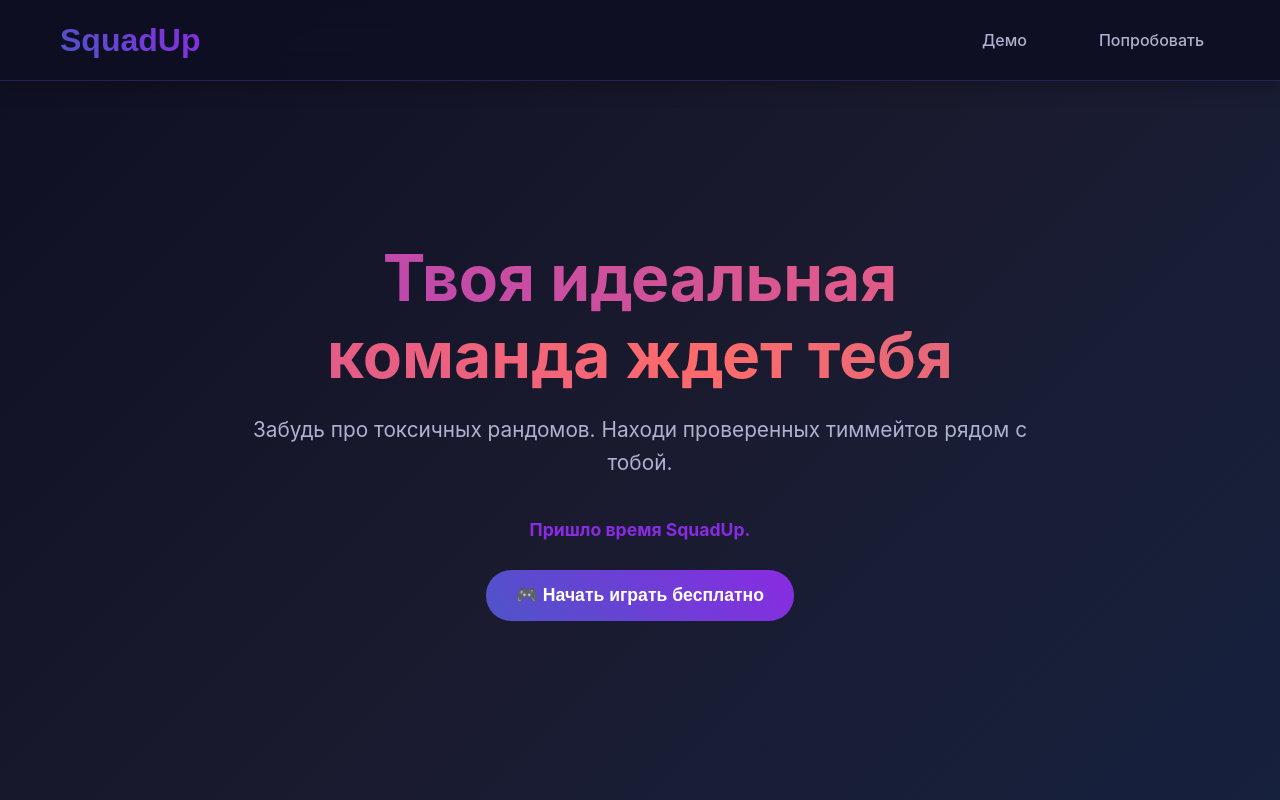
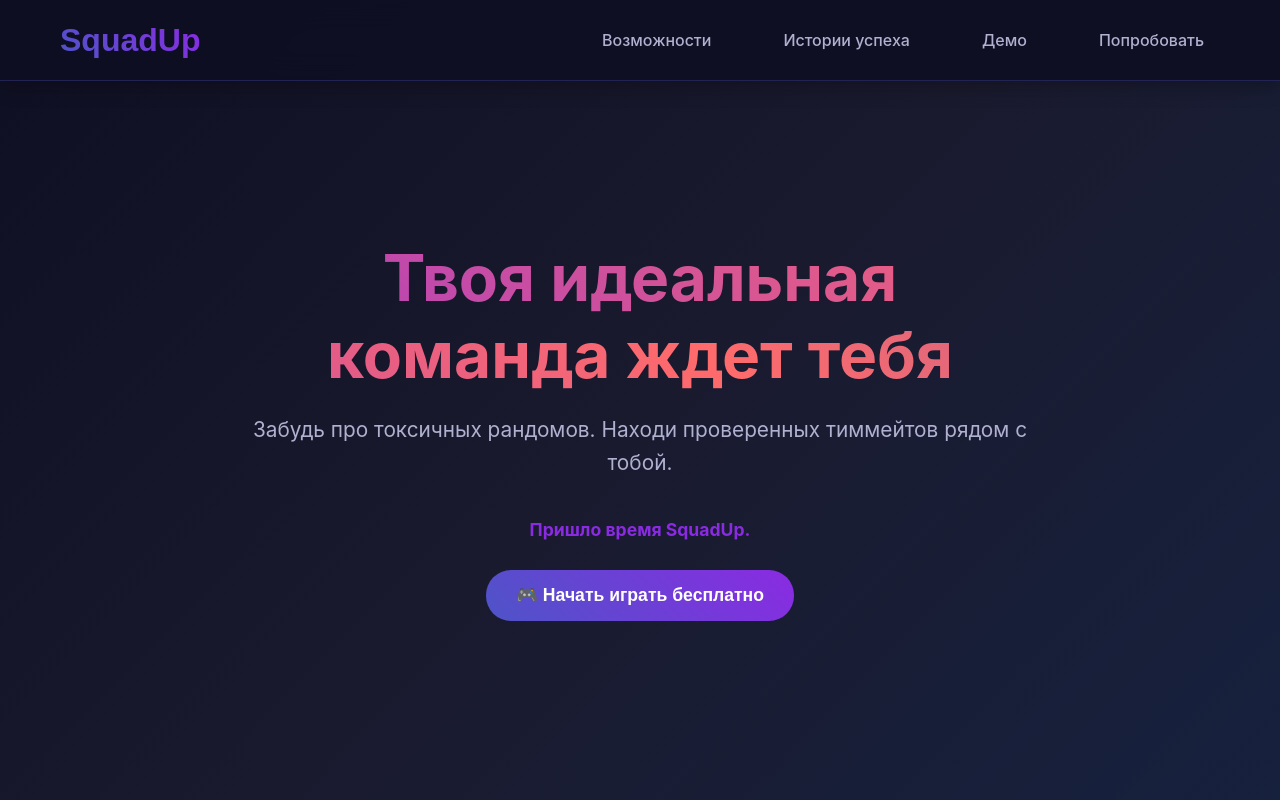
Before and after one commit to antandr0/squadup-frontend, a React (Vite) app: page / in a window 1280 px wide. Shown: the top 800 px of the page. Built offline with nearby package versions, Linux system fonts and the light colour scheme.

Commit message:
feat: логотип SquadUp теперь переключает между лендингом и дашбордом без разлогина

```diff
--- a/src/App.jsx
+++ b/src/App.jsx
@@ -15,6 +15,7 @@ import UserDashboard from './components/UserDashboard';
 const AppContent = () => {
   const [isAuthModalOpen, setIsAuthModalOpen] = useState(false);
   const [authMode, setAuthMode] = useState('login');
+  const [currentView, setCurrentView] = useState('auto'); // 'auto', 'landing', 'dashboard'
   const { user } = useAuth();
 
   const handleOpenAuth = (mode = 'login') => {
@@ -25,7 +26,30 @@ const AppContent = () => {
   const handleAuthSuccess = (userData) => {
     console.log('Auth success:', userData);
     setIsAuthModalOpen(false);
+    setCurrentView('dashboard');
   };
+
+  const handleLogoClick = () => {
+    setCurrentView('landing');
+  };
+
+  const handleLogout = () => {
+    setCurrentView('auto');
+  };
+
+  // Определяем что показывать
+  const getCurrentView = () => {
+    if (currentView === 'landing') {
+      return 'landing';
+    }
+    if (currentView === 'dashboard') {
+      return 'dashboard';
+    }
+    // Автоматический выбор
+    return user ? 'dashboard' : 'landing';
+  };
+
+  const view = getCurrentView();
 
   return (
     <div style={{
@@ -33,9 +57,9 @@ const AppContent = () => {
       background: 'linear-gradient(135deg, #0f0f23 0%, #1a1a2e 50%, #16213e 100%)',
       color: 'white'
     }}>
-      <Navigation />
+      <Navigation onLogoClick={handleLogoClick} onLogout={handleLogout} />
 
-      {user ? (
+      {view === 'dashboard' ? (
         <UserDashboard />
       ) : (
         <>
--- a/src/components/Navigation.jsx
+++ b/src/components/Navigation.jsx
@@ -2,25 +2,41 @@ import React, { useState } from 'react';
 import { useAuth } from '../context/AuthContext';
 import './Navigation.css';
 
-const Navigation = () => {
+const Navigation = ({ onLogoClick, onLogout }) => {
   const [isMenuOpen, setIsMenuOpen] = useState(false);
   const { user, logout } = useAuth();
 
   const handleLogout = () => {
     logout();
     setIsMenuOpen(false);
+    if (onLogout) {
+      onLogout();
+    }
+  };
+
+  const handleLogoClick = (e) => {
+    e.preventDefault();
+    if (onLogoClick) {
+      onLogoClick();
+    }
   };
 
   return (
     <nav className="navbar">
       <div className="nav-container">
-        {/* Логотип - всегда ведет на главную */}
-        <a href="/" className="nav-logo">
+        {/* Логотип - всегда ведет на главную без разлогина */}
+        <a
+          href="/"
+          className="nav-logo"
+          onClick={handleLogoClick}
+        >
           SquadUp
         </a>
 
         {/* Десктопное меню */}
         <div className="nav-menu">
+          <a href="#features" className="nav-link">Возможности</a>
+          <a href="#success" className="nav-link">Истории успеха</a>
           <a href="#demo" className="nav-link">Демо</a>
 
           {user ? (
@@ -50,6 +66,8 @@ const Navigation = () => {
 
           {isMenuOpen && (
             <div className="mobile-nav-menu">
+              <a href="#features" className="mobile-nav-link">Возможности</a>
+              <a href="#success" className="mobile-nav-link">Истории успеха</a>
               <a href="#demo" className="mobile-nav-link">Демо</a>
 
               {user ? (
```
